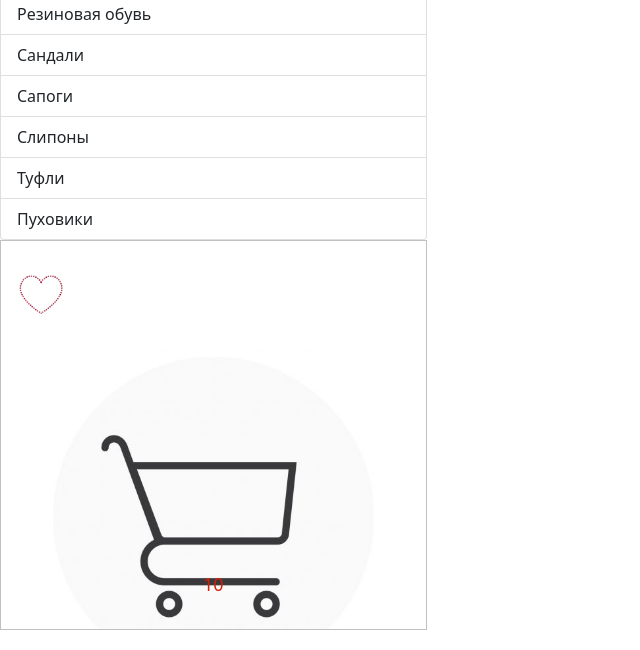
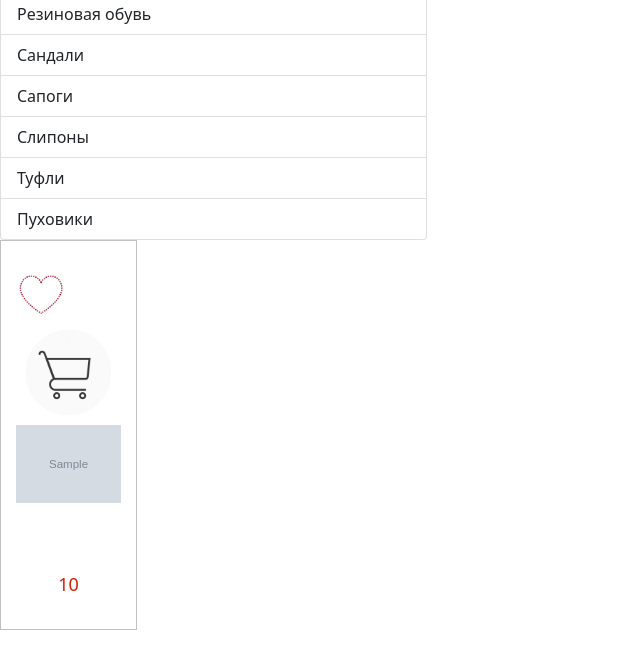
Before and after one commit to Berugatoi/Market, a Flask app: page / in a window 1280 px wide. Shown: the part 1070-1720 px from the top of the page, without its empty margins (0-640 px from the left). Run offline with Flask 2, Linux system fonts and the light colour scheme; data comes from the database, SQL or seed files in the repository; tables that the repository leaves empty hold one stand-in row (values such as "Sample post"); grey boxes marked "Sample" are stand-in pictures; some libraries are stand-ins or nearby versions.

Commit message:
Подправил вывод товаров

```diff
--- a/templates/favorites.html
+++ b/templates/favorites.html
@@ -4,8 +4,9 @@
         <p>Вы ещё ничего не добавили в избранное!</p>
     {% else %}
         {% for prod in products %}
+            <div class="row">
                  <div class="col-sm-4 {{prod.photo}}">
-                    <div class="product">
+                        <div class="product col-lg-4 col-md-4 col-sm-4 col-xs-6">
                             <div class="favorite"><img id={{prod.id}} class="favorite_icon" onclick="Switch({{prod.id}})"
                                                        src="{{ url_for('static', filename='icons/empty_heart.jpg') }}"></div>
                             <div class="product-img">
@@ -18,6 +19,7 @@
                             <p class="product-price">{{prod.price}}</p>
                         </div>
                     </div>
+                </div>
         {% endfor %}
     {% endif %}
 {% endblock %}
--- a/templates/home.html
+++ b/templates/home.html
@@ -8,7 +8,7 @@
 
 {% block body %}
 {% if current_user.is_authenticated %}
-<p><br/>Здравствуйте {{current_user.name}}</p>
+<p><br/>Вы вошли как {{name}} -> {{type}}</p>
 <div class="centerthis">
     <p class="press"><a href="/viewprofile">Посмотреть профиль</a></p>
     <p class="press"><a href="/editprofile">Редактировать</a></p>
@@ -25,8 +25,9 @@
             </div>
         </div>
 {% for prod in products %}
+                <div class="row">
                     <div class="col-sm-4 {{prod.photo}}">
-                    <div class="product">
+                        <div class="product col-lg-4 col-md-4 col-sm-4 col-xs-6">
                             {% if favs and prod.id in favs %}
                                 <div class="favorite"><img id={{prod.id}} class="favorite_icon" onclick="Switch({{prod.id}})"
                                                             src="{{ url_for('static', filename='icons/full_heart.jpg') }}"></div>
@@ -45,6 +46,7 @@
                             <p class="product-desc">{{prod.category_obj.name}}</p>
                             <p class="product-price">{{prod.price}}</p>
                     </div>
+                </div>
 {% endfor %}
 <script src="https://ajax.googleapis.com/ajax/libs/jquery/1.11.3/jquery.min.js"></script>
 <script src="bootstrap/js/bootstrap.min.js"></script>
```
Lines whose indentation alone changed are shown as unchanged.
